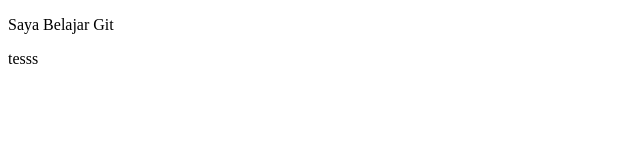
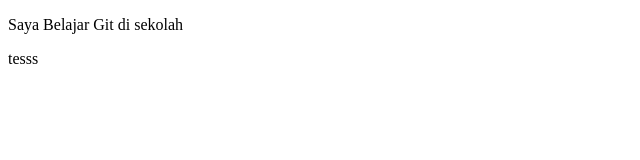
Before and after one commit to petelpop/ProjectLatihan, a plain HTML site: page index.html in a window 1280 px wide. Shown: the full height of the page, 0-640 px from the left. Drawn offline with Linux system fonts and the light colour scheme.

Commit message:
edit text

```diff
--- a/index.html
+++ b/index.html
@@ -9,7 +9,7 @@
 <body>
 
  <p>
-    Saya Belajar Git
+    Saya Belajar Git di sekolah
  </p>
 
     <p> tesss </p>
```
